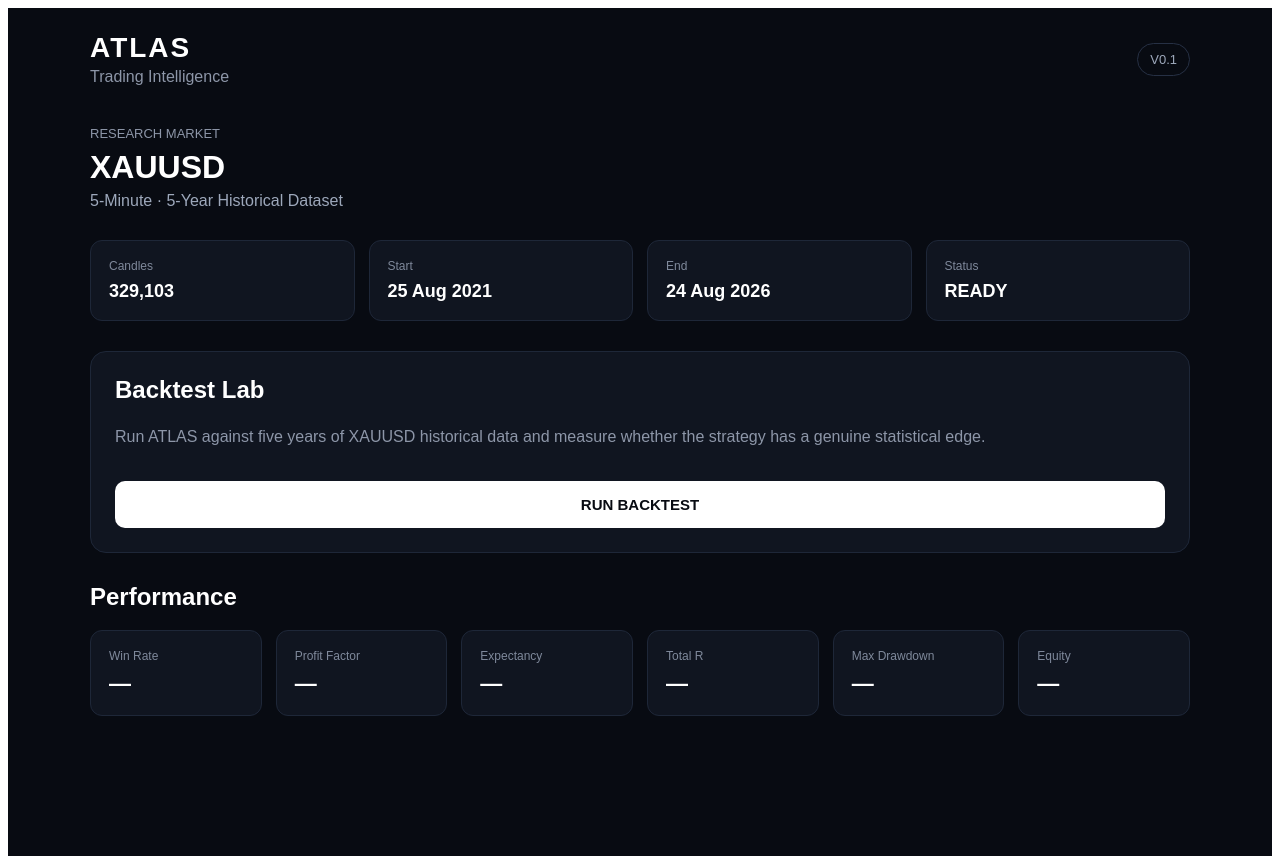
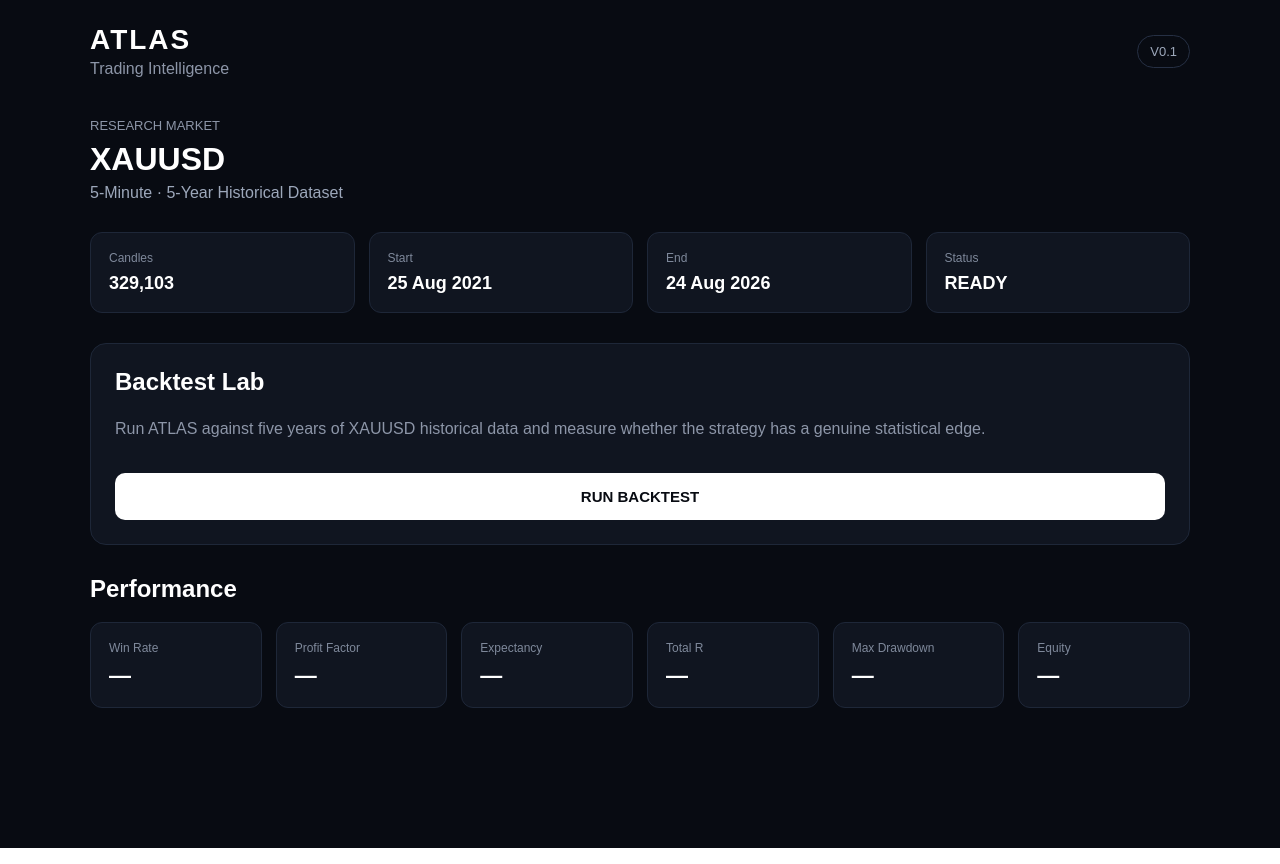
Before and after one commit to investormachuki-bit/atlas-trading, a Next.js app: page / in a window 1280 px wide. Built offline with nearby package versions, Linux system fonts and the light colour scheme.

Commit message:
Create app/layout.js

```diff
--- /dev/null
+++ b/app/layout.js
@@ -0,0 +1,14 @@
+export const metadata = {
+  title: "ATLAS Trading Intelligence",
+  description: "ATLAS algorithmic trading research and intelligence platform"
+};
+
+export default function RootLayout({ children }) {
+  return (
+    <html lang="en">
+      <body style={{ margin: 0 }}>
+        {children}
+      </body>
+    </html>
+  );
+}
```
